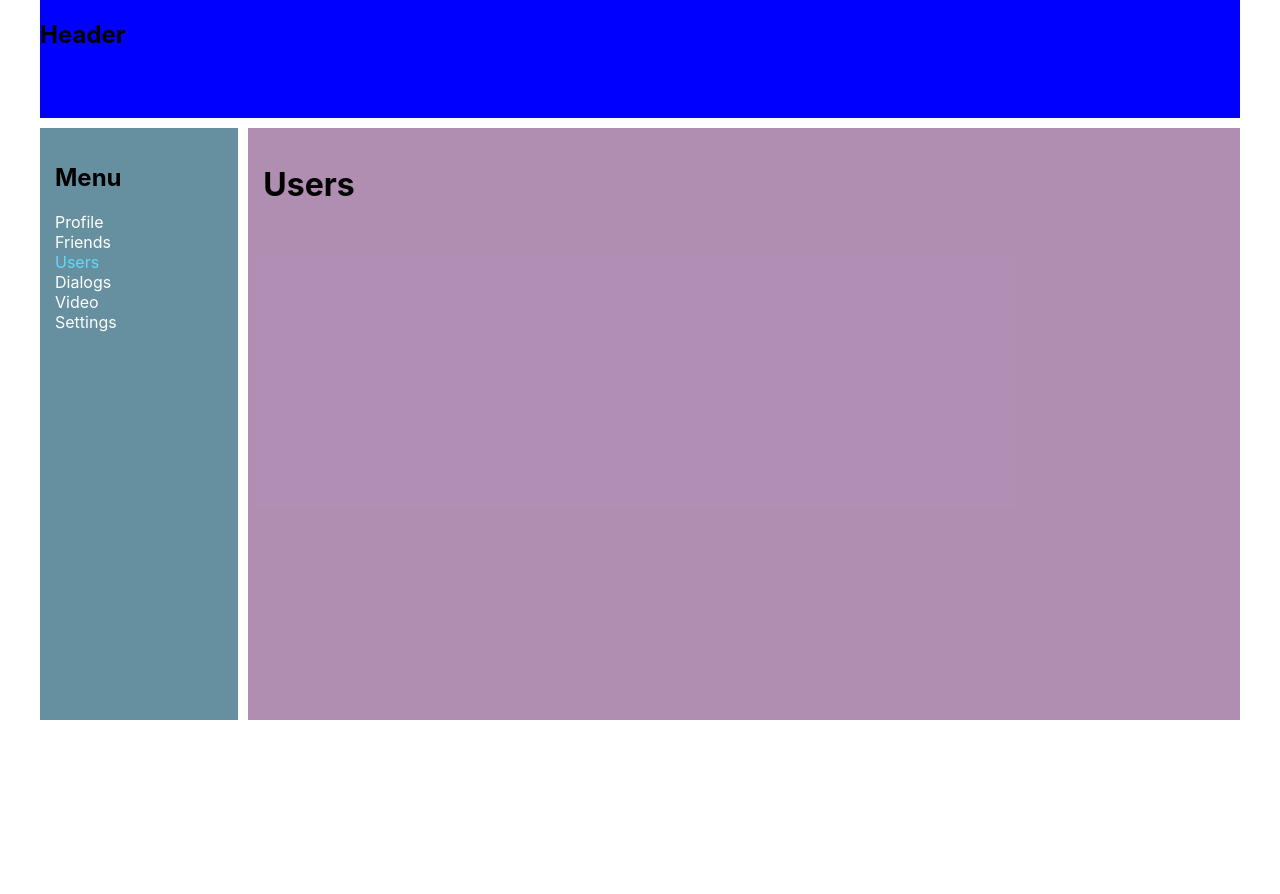
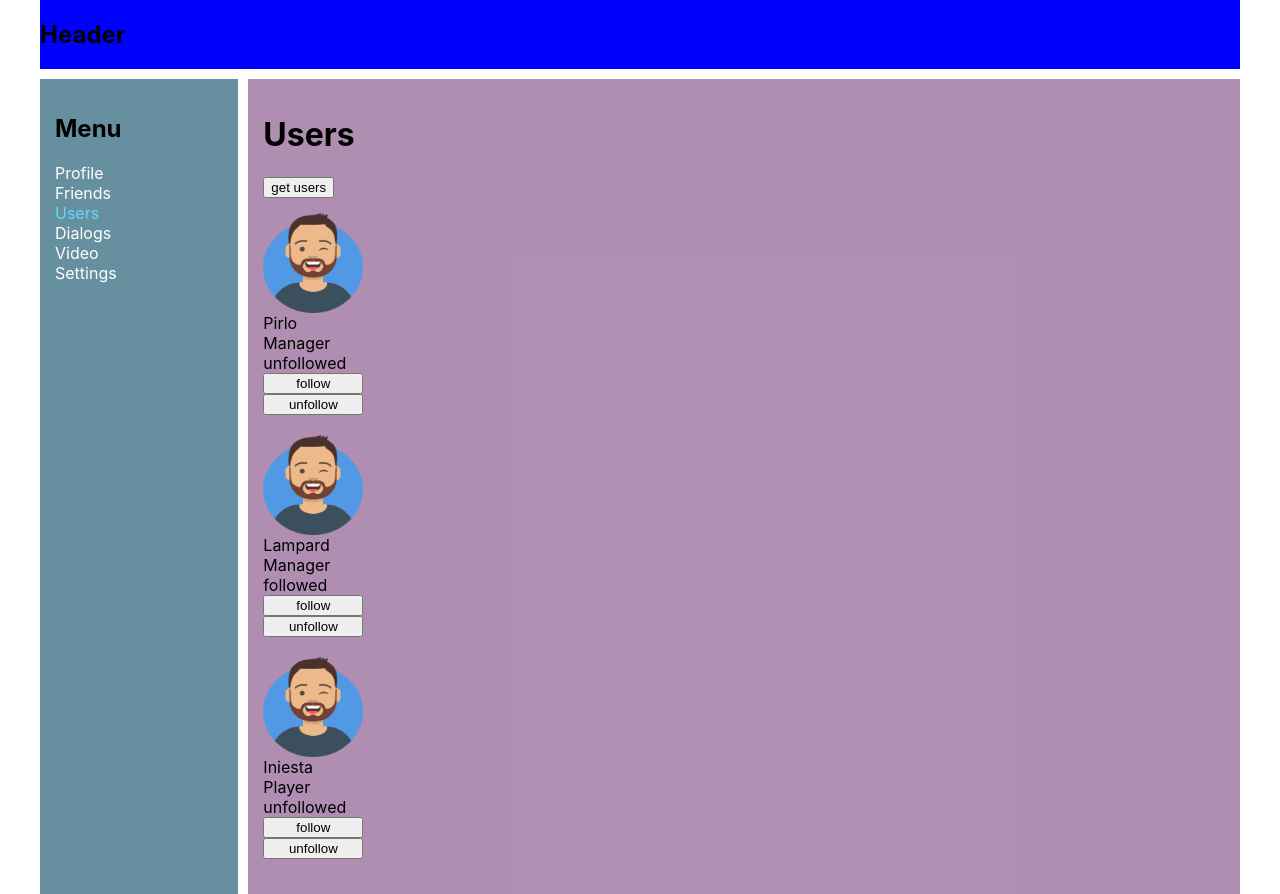
Before and after one commit to alexkarunny/react_social_network, a React (Create React App) app: page /users in a window 1280 px wide. Before the commit the page ends 800 px from the top, so only its background shows below. Built offline with nearby package versions, Linux system fonts and the light colour scheme; no server answers.

Commit message:
52_side_effects

```diff
--- a/src/components/Users/Users.tsx
+++ b/src/components/Users/Users.tsx
@@ -15,7 +15,7 @@ type responseType = {
 
 export const Users = (props: PropsType) => {
 
-    if(props.users.length === 0 ) {
+    const addUsersHandler = () => {
         axios.get<responseType>('https://social-network.samuraijs.com/api/1.0/users')
             .then(response => props.getUsers(response.data.items))
     }
@@ -25,6 +25,7 @@ export const Users = (props: PropsType) => {
     return (
         <div>
             <h1>Users</h1>
+            <button onClick={addUsersHandler} className={s.addUserButton}>get users</button>
             {
                 users.map(u => {
                         const onClickFollowHandler = () => {
--- a/src/components/Users/users.module.css
+++ b/src/components/Users/users.module.css
@@ -8,3 +8,7 @@
     height: 100px;
     width: 100px;
 }
+
+.addUserButton {
+    margin-bottom: 15px;
+}
--- a/src/redux/users-page-reducer.ts
+++ b/src/redux/users-page-reducer.ts
@@ -1,3 +1,5 @@
+import avatar from '../src/images/avatar.png'
+
 const FOLLOW = 'FOLLOW'
 const UNFOLLOW = 'UNFOLLOW'
 const GET_USERS = 'GET-USERS'
@@ -19,9 +21,9 @@ export type InitialStateType = {
 
 const initialState: InitialStateType = {
     users: [
-       /* {id: 1, name: 'Pirlo', followed: false, status: 'Manager', photos: {small: avatar, large: avatar}},
+        {id: 1, name: 'Pirlo', followed: false, status: 'Manager', photos: {small: avatar, large: avatar}},
         {id: 2, name: 'Lampard', followed: true, status: 'Manager', photos: {small: avatar, large: avatar}},
-        {id: 3, name: 'Iniesta', followed: false, status: 'Player', photos: {small: avatar, large: avatar}},*/
+        {id: 3, name: 'Iniesta', followed: false, status: 'Player', photos: {small: avatar, large: avatar}},
     ]
 }
 
```
